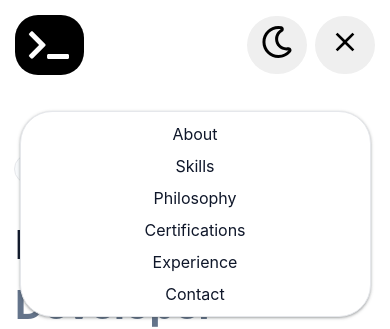
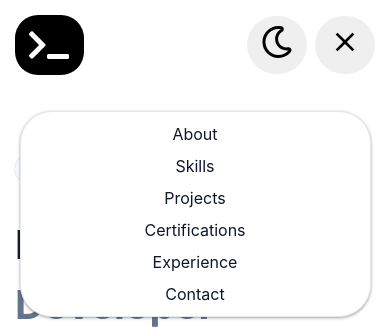
Before and after one commit to onkar-kulkarni-dev/frontend-portfolio, a React (Vite) app in the folder frontend-portfolio/: page / in a window 390 px wide. Both pictures are taken after a click on the button 345 px from the left and 45 px from the top of the page. Shown: the top 329 px of the page. Built offline with nearby package versions, Linux system fonts and the light colour scheme.

Commit message:
fixed mobile nav menu for projects

```diff
--- a/frontend-portfolio/src/components/common/Navbar/Navbar.tsx
+++ b/frontend-portfolio/src/components/common/Navbar/Navbar.tsx
@@ -103,8 +103,8 @@ const Navbar: React.FC<Props> = () => {
                 </a>
               </li>
               <li>
-                <a href="#philosophy" onClick={handleMenu}>
-                  Philosophy
+                <a href="#projects" onClick={handleMenu}>
+                  Projects
                 </a>
               </li>
               <li>
--- a/frontend-portfolio/src/components/sections/Projects/Projects.module.scss
+++ b/frontend-portfolio/src/components/sections/Projects/Projects.module.scss
@@ -71,6 +71,7 @@
     border-radius: 12px;
     margin-right: 12px;
     font-weight: 600;
+    text-transform: capitalize;
 }
 
 .footer {
```
